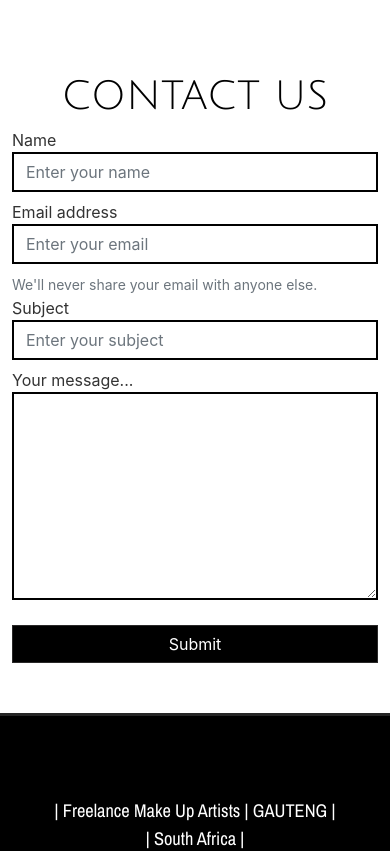
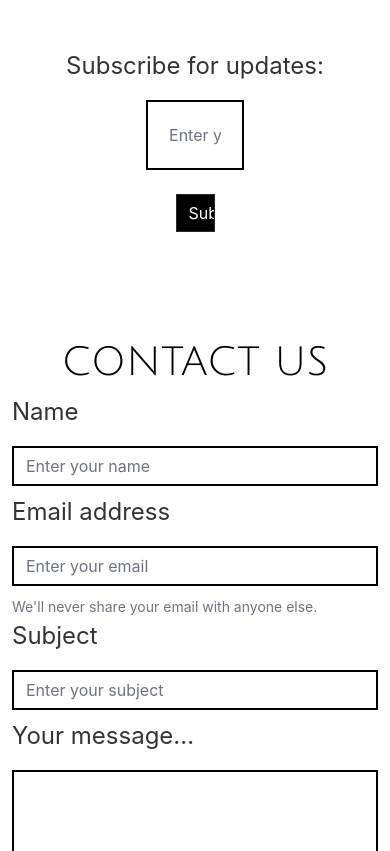
Before and after one commit to GordonFleming/MTME, a Svelte app: page / in a window 390 px wide. Shown: the top 851 px of the page. Built offline with nearby package versions, Linux system fonts and the light colour scheme.

Commit message:
Mailing list functionality and mobile responsiveness adjustments

```diff
--- a/public/global.css
+++ b/public/global.css
@@ -22,7 +22,9 @@ a:hover {
     color: rgb(185, 177, 139);
 }
 label {
-	display: block;
+    display: block;
+    font-size: 1.5rem;
+    padding-bottom: 1rem;
 }
 input, button, select, textarea {
 	font-family: inherit;
@@ -142,6 +144,17 @@ i{
 
 /* id's */
 
+#width{
+    width: 10vw;
+}
+#bd-email{
+    width: 25vw;
+    padding: 1.3rem;
+    border-color: black;
+}
+#bd-email:focus{
+    width: 28vw;
+}
 #mail{
     font-size: 22px;
 }
@@ -171,7 +184,6 @@ i{
     background-image: url("https://cdn.statically.io/gh/wolfbyne/MTME/main/public/images/jumbo_image.webp");
     background-repeat: no-repeat;
     background-size: cover;
-    height: 100vh;
 }
 #btm-border{
     height: 6vh;
--- a/public/index.html
+++ b/public/index.html
@@ -31,6 +31,21 @@
 
 <body>
     <script src='/build/bundle.js'></script>
+
+    <div class="container text-center mt-5">
+        <form
+            action="https://buttondown.email/api/emails/embed-subscribe/gordon"
+            method="post"
+            target="popupwindow"
+            onsubmit="window.open('https://buttondown.email/gordon', 'popupwindow')"
+            class="embeddable-buttondown-form"
+        >
+            <label for="bd-email">Subscribe for updates:</label>
+            <input type="email" name="email" id="bd-email" class="form-control mx-auto" placeholder="Enter your email"></input>
+            <input type="hidden" value="1" name="embed"></input>
+            <input type="submit" class="btn btn-primary submit" id="width" value="Subscribe"></input>
+            </form>
+    </div>
 
     <div class="container pb-3 pt-4">
         <div class="row">
--- a/src/App.svelte
+++ b/src/App.svelte
@@ -23,16 +23,16 @@
         <div class="container">
             <div class="row">
                 <div class="col-md-6 col-sm-12">
-                    <img class="img-fluid" src="/images/portrait_One.webp" alt="portrait_image" height="1000vh" width="680vw">
-                    <p class="pt-4 p-top">We eventually left the makeup industry to pursue Jobs In the field in which we studied – Biotechnology.</p>
-                    <p class="p-top">Yet our passion for makeup never left us and as a side hustle we did some freelancing makeup Jobs.</p>
-                    <p class="p-top">The Beauty Industry really ignited the passion within us , to push our creativity to the next level and enhance our artistry skill.</p>
-                </div>
-                <div class="col-md-6 col-sm-12">
                     <p class="p-top">We are the <strong>Mack Twins</strong>, Chanel & Charnay Mack , professional freelance makeup artists.</p>
                     <p class="p-top"><strong>Welcome to our Makeup Website</strong></p>
                     <p class="pb-4 p-top">Our makeup Artistry journey started in the year 2013, while studying towards our Bsc degrees. We were approached by @elizabetharden to promote their new lipstick line , and from there got approached by @bobbibrown and worked there for 2 years and then @maccosmeticsafrica for another 2 years and lastly @urbandecaycosmetics .</p>
                     <img class="img-fluid" src="/images/portrait_Two.webp" alt="portrait_image" height="1000vh" width="680vw">
+                </div>
+                <div class="col-md-6 col-sm-12">
+                    <img class="img-fluid mt-sm-5 mt-md-0" src="/images/portrait_One.webp" alt="portrait_image" height="1000vh" width="680vw">
+                    <p class="pt-4 p-top">We eventually left the makeup industry to pursue Jobs In the field in which we studied – Biotechnology.</p>
+                    <p class="p-top">Yet our passion for makeup never left us and as a side hustle we did some freelancing makeup Jobs.</p>
+                    <p class="p-top">The Beauty Industry really ignited the passion within us , to push our creativity to the next level and enhance our artistry skill.</p>
                 </div>
             </div>
         </div>
```
